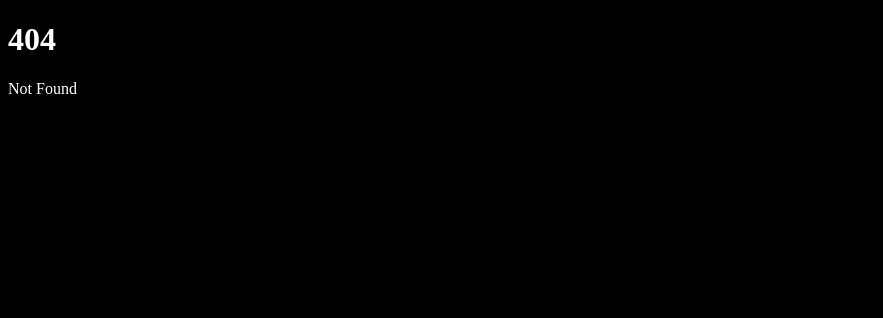
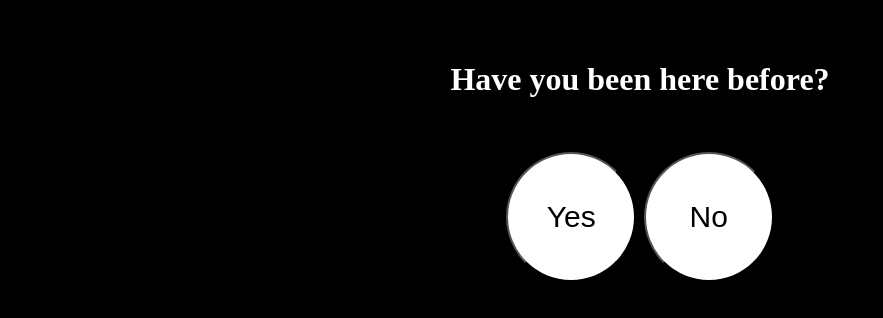
Before and after one commit to estherlurie/the-void, a SvelteKit app: page /auth in a window 1280 px wide. Before the commit this address had no page. Shown: the top 318 px of the page, without its empty margins (0-883 px from the left). Built offline with nearby package versions, Linux system fonts and the light colour scheme.

Commit message:
beginnings of auth

```diff
--- a/src/app.html
+++ b/src/app.html
@@ -6,7 +6,7 @@
 		<link rel="apple-touch-icon" sizes="180x180" href="/static/apple-touch-icon.png" />
 		<link rel="icon" type="image/png" sizes="32x32" href="/static/favicon-32x32.png" />
 		<link rel="icon" type="image/png" sizes="16x16" href="/static/favicon-16x16.png" />
-		<link rel="manifest" href="/static/site.webmanifest" />
+		<link rel="manifest" href="/site.webmanifest" />
 		<link rel="mask-icon" href="/static/safari-pinned-tab.svg" color="#5bbad5" />
 		<link rel="shortcut icon" href="/static/favicon.ico" />
 		<meta name="msapplication-TileColor" content="#da532c" />
--- /dev/null
+++ b/src/lib/components/Auth.svelte
@@ -0,0 +1,36 @@
+<script>
+	import Button from '$lib/components/Button.svelte';
+	import { goto } from '$app/navigation';
+
+	function sign_in_cb() {
+		console.log('sign in');
+		goto('/auth/sign_in');
+	}
+
+	function sign_up_cb() {
+		goto('/auth/sign_up');
+	}
+</script>
+
+<div class="frame">
+	<h1>Have you been here before?</h1>
+	<div class="large-text">
+		<Button text="Yes" hover_text="Sign In" on:message={sign_in_cb} />
+		<Button text="No" hover_text="Sign Up" on:message={sign_up_cb} />
+	</div>
+</div>
+
+<style>
+	.large-text {
+		font-size: 30px;
+	}
+	div {
+		color: inherit;
+		padding: 2rem;
+		text-align: center;
+	}
+
+	frame {
+		display: inline-flex;
+	}
+</style>
--- /dev/null
+++ b/src/lib/components/Button.svelte
@@ -0,0 +1,39 @@
+<script>
+	export let text = 'not hovering';
+	export let hover_text = 'hovering';
+
+	import { createEventDispatcher } from 'svelte';
+
+	const dispatch = createEventDispatcher();
+
+	const on_click = async () => {
+		dispatch('message', { text: 'clicked' });
+	};
+</script>
+
+<button class="button" style="--hover-text: '{hover_text}'" on:click={on_click}>
+	<span>{text}</span>
+</button>
+
+<style>
+	.button {
+		width: 130px; /* set a width so it doesnt change upon hover */
+		height: 130px;
+		font-size: inherit;
+		border-radius: 100px;
+		margin: auto;
+		background-color: #fff;
+	}
+
+	.button:hover span {
+		display: none;
+	}
+
+	.button:hover:before {
+		content: var(--hover-text);
+	}
+
+	.button:hover {
+		background-color: #ccc;
+	}
+</style>
--- a/src/lib/components/Post.svelte
+++ b/src/lib/components/Post.svelte
@@ -24,6 +24,7 @@
 
 <style>
 	div {
+		font-size: inherit;
 		color: inherit;
 		padding: 2rem;
 	}
--- a/src/routes/+page.svelte
+++ b/src/routes/+page.svelte
@@ -2,6 +2,7 @@
 	import Post from '$lib/components/Post.svelte';
 	import NewPost from '$lib/components/NewPost.svelte';
 	import type { PageData } from './$types';
+	import { goto } from '$app/navigation';
 
 	// props
 	export let data: PageData;
@@ -28,4 +29,7 @@
 		margin: auto;
 		text-align: center;
 	}
+	.warning {
+		color: RED;
+	}
 </style>
--- /dev/null
+++ b/src/routes/auth/+page.server.ts
@@ -0,0 +1,10 @@
+async function signin() {}
+
+async function signup() {}
+
+export const actions = async ({}) => {
+	signin: async ({ cookies, request }) => {};
+	signup: async ({ cookies, request }) => {};
+};
+
+export const load = (async ({ cookies, request }) => {}) satisfies PageServerLoad;
--- /dev/null
+++ b/src/routes/auth/+page.svelte
@@ -0,0 +1,7 @@
+<script lang="ts">
+	import Auth from '$lib/components/Auth.svelte';
+</script>
+
+<div class="frame">
+	<Auth />
+</div>
--- /dev/null
+++ b/src/routes/auth/sign_up/+page.svelte
@@ -0,0 +1,29 @@
+<script>
+	/** @type {import('./$types').PageData} */
+	export let data;
+
+	/** @type {import('./$types').ActionData} */
+	export let form;
+</script>
+
+<div class="frame">
+	<form method="POST">
+		<input name="username" type="text" placeholder="username" />
+		<input name="password" type="password" placeholder="pwd" />
+		<button>Submit</button>
+	</form>
+	{#if form?.success}
+		<!-- this message is ephemeral; it exists because the page was rendered in
+		   response to a form submission. it will vanish if the user reloads -->
+		<p>Successfully logged in! Welcome back, {form.data}</p>
+	{/if}
+</div>
+
+<style>
+	.frame {
+		margin: auto;
+		text-align: center;
+		color: inherit;
+		display: inline-flex;
+	}
+</style>
```
Also changed, not shown: src/routes/+page.server.ts (+8 -3 lines), src/routes/auth/sign_up/+page.server.ts (added, +37 -0 lines), public/site.webmanifest (renamed from static/site.webmanifest), 2 other files (tests, documents, lock files or other folders).
